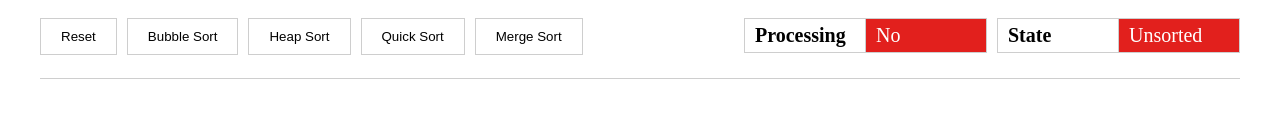
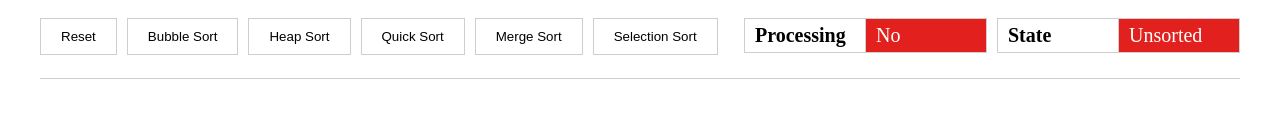
Before and after one commit to saiat3/vue-sorting-visualizer, a Vue app: page / in a window 1280 px wide. Shown: the top 137 px of the page. Built offline with nearby package versions, Linux system fonts and the light colour scheme.

Commit message:
Implement selection sort with respective animations

```diff
--- a/src/components/SortingVisualizer.vue
+++ b/src/components/SortingVisualizer.vue
@@ -6,6 +6,7 @@
       <button class="btn" :disabled="isSorting || isSorted" @click="heapSort">Heap Sort</button>
       <button class="btn" :disabled="isSorting || isSorted" @click="quickSort">Quick Sort</button>
       <button class="btn" :disabled="isSorting || isSorted" @click="mergeSort">Merge Sort</button>
+      <button class="btn" :disabled="isSorting || isSorted" @click="selectionSort">Selection Sort</button>
 
       <div class="status-placeholder">
         <table>
@@ -46,6 +47,7 @@
   import HeapSort from "../services/HeapSort";
   import QuickSort from "../services/QuickSort";
   import MergeSort from "../services/MergeSort";
+  import SelectionSort from "../services/SelectionSort";
 
   const MAIN_BG_COLOR = 'chartreuse';
   const SECONDARY_BG_COLOR = '#e2201d';
@@ -169,6 +171,31 @@
       },
       mergeSort() {
         this.array = [...MergeSort.run(this.array)];
+      },
+      selectionSort() {
+        this.isSorting = true;
+
+        SelectionSort.$on('onSortFinish', (data) => {
+          setTimeout(() => {
+            this.isSorting = false;
+            this.isSorted = true;
+          }, data.counter * 200);
+        });
+
+        SelectionSort.$on('onValueSwap', (data) => {
+          setTimeout(() => {
+            this.array[data.left.index] = data.left.value;
+            this.changeBarColor(SECONDARY_BG_COLOR, data.left.index);
+            this.array[data.right.index] = data.right.value;
+            this.changeBarColor(EXTRA_BG_COLOR, data.right.index);
+            setTimeout(() => {
+              this.resetBackgroundColors();
+            }, 180);
+            this.array = [...this.array];
+          }, data.counter * 200);
+        });
+
+        SelectionSort.run(this.array);
       }
     },
     beforeMount() {
--- /dev/null
+++ b/src/services/SelectionSort.js
@@ -0,0 +1,57 @@
+import Vue from "vue";
+
+export default new Vue({
+  methods: {
+    run(arr) {
+      this.selectionSort([...arr]);
+    },
+    selectionSort(arr) {
+      // Starting index of sort should start with 0
+      let index = 0;
+      let swapCounter = 0;
+
+      while (index !== arr.length) {
+        let minValue = arr[index];
+        let innerTmpIndex = index;
+
+        for (let i = index; i < arr.length; i++) {
+          // Save value and index if lesser value will be found than saved before
+          if (arr[i] < minValue) {
+            minValue = arr[i];
+            innerTmpIndex = i;
+          }
+        }
+
+        // Swap only if lesser value was found in the unsorted array
+        if (innerTmpIndex !== index) {
+          let tmp = arr[index];
+          arr[index] = minValue;
+          arr[innerTmpIndex] = tmp;
+
+          this.$emit('onValueSwap', {
+            left: {
+              index: index,
+              value: arr[index]
+            },
+            right: {
+              index: innerTmpIndex,
+              value: arr[innerTmpIndex]
+            },
+            counter: swapCounter++
+          });
+        }
+
+        index++;
+
+        // Notify function caller when the sort is finished
+        if (index === arr.length) {
+          this.$emit('onSortFinish', {
+            counter: ++swapCounter
+          });
+        }
+      }
+
+      return arr;
+    }
+  }
+});
```
